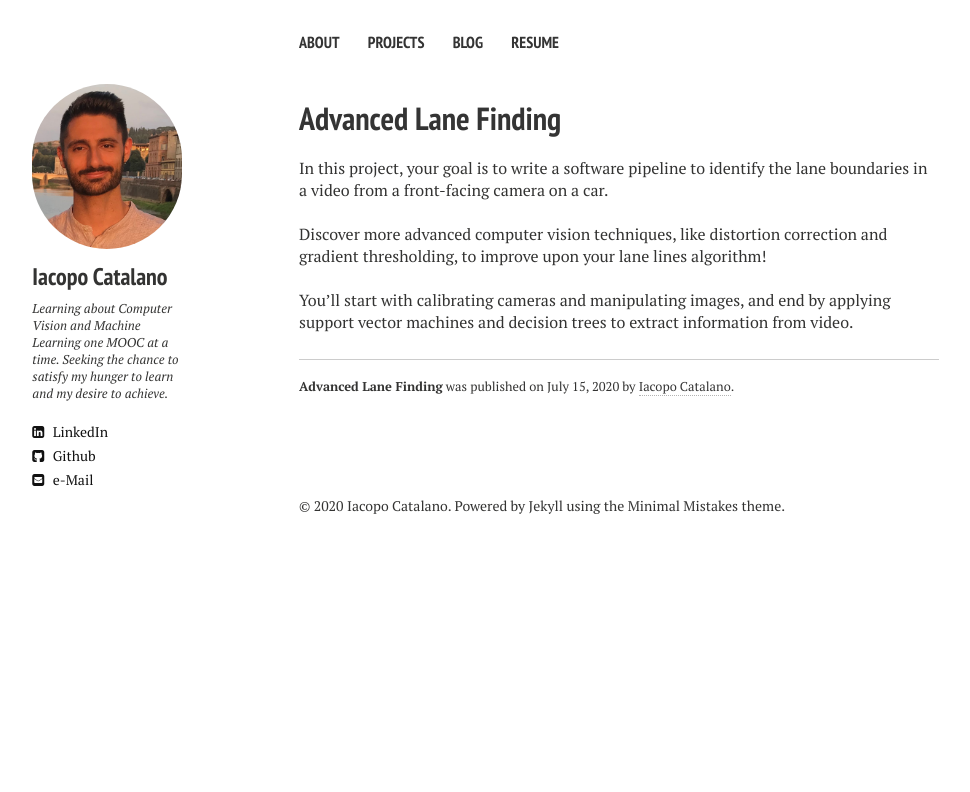
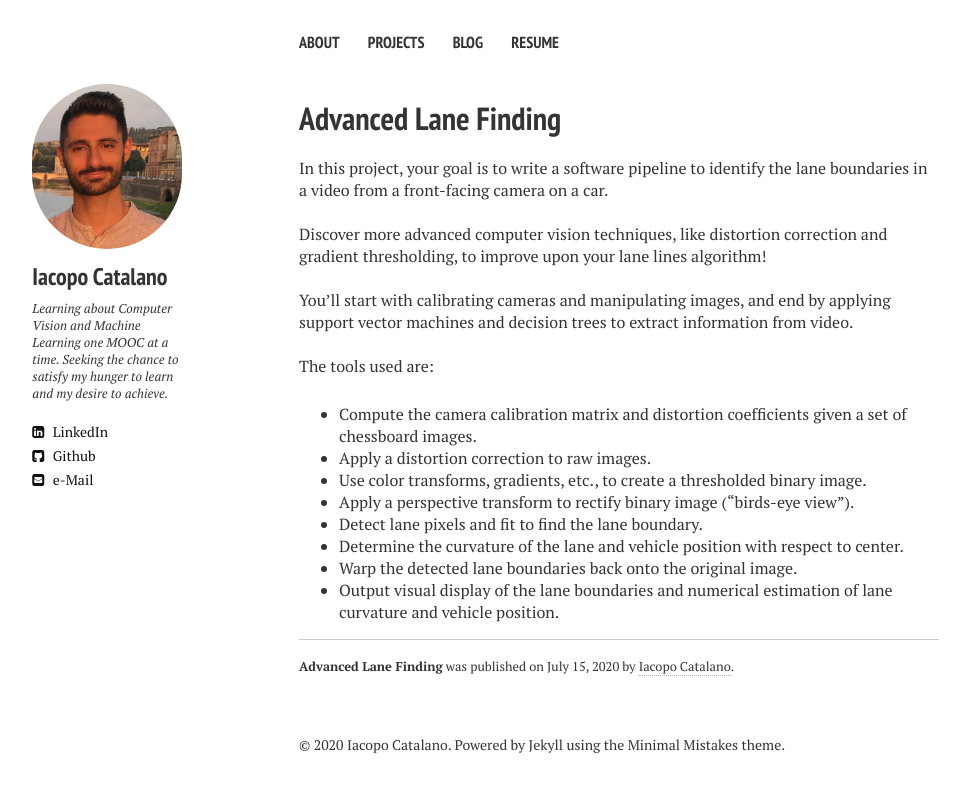
Before and after one commit to IacopomC/iacopomc.github.io, a Jekyll site: the page built from _projects/2020-07-15-advanced-lane-finding-project.md, in a window 1280 px wide. Shown: the top 792 px of the page, without its empty margins (21-991 px from the left). Built offline with Jekyll 4.4.1, drawn with Linux system fonts in a browser that asks for light colours; nearby versions of some CDN libraries.

Commit message:
Add pipeline details

```diff
--- a/_projects/2020-07-15-advanced-lane-finding-project.md
+++ b/_projects/2020-07-15-advanced-lane-finding-project.md
@@ -16,3 +16,16 @@ Discover more advanced computer vision techniques, like distortion correction an
 <br/>
 
 You’ll start with calibrating cameras and manipulating images, and end by applying support vector machines and decision trees to extract information from video.
+
+<br/>
+
+The tools used are:
+
+* Compute the camera calibration matrix and distortion coefficients given a set of chessboard images.
+* Apply a distortion correction to raw images.
+* Use color transforms, gradients, etc., to create a thresholded binary image.
+* Apply a perspective transform to rectify binary image ("birds-eye view").
+* Detect lane pixels and fit to find the lane boundary.
+* Determine the curvature of the lane and vehicle position with respect to center.
+* Warp the detected lane boundaries back onto the original image.
+* Output visual display of the lane boundaries and numerical estimation of lane curvature and vehicle position.
```
